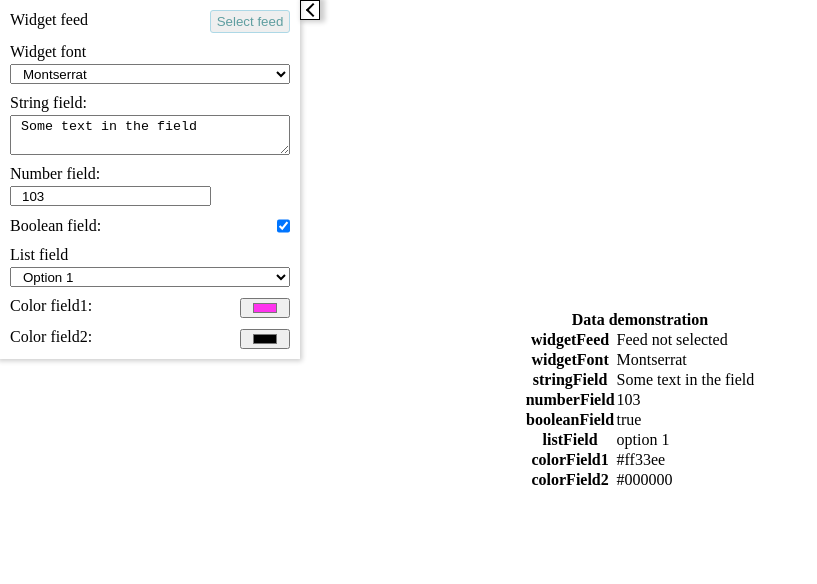
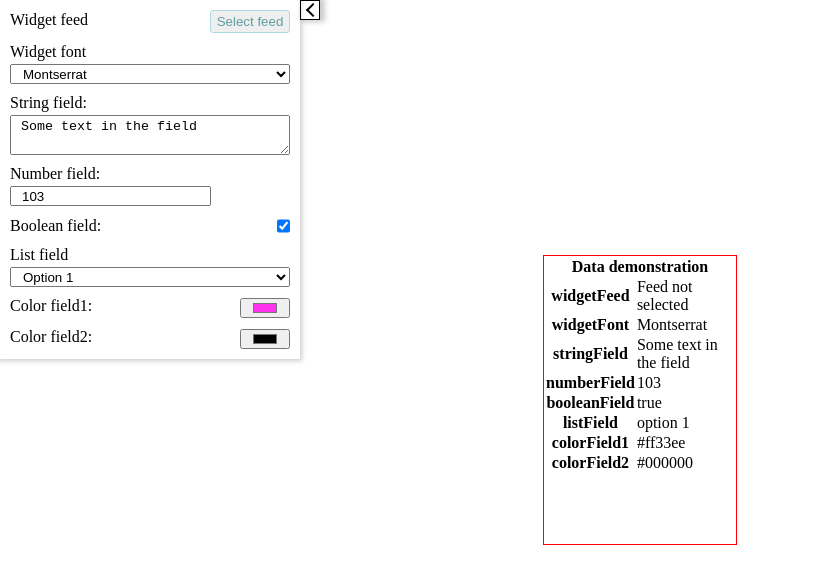
Before and after one commit to pavelarseyev/bg-gui-settings, a plain HTML site: page index.html in a window 1280 px wide. Shown: the whole page, without its empty margins (0-817 px from the left). Drawn offline with Linux system fonts and the light colour scheme.

Commit message:
added isLoadedPromiseField, fixed Widget.width and Widget.height writing

```diff
--- a/css/style.scss
+++ b/css/style.scss
@@ -7,3 +7,9 @@
     max-width: 1200px;
     margin: 0 auto;
 }
+
+.wrapper {
+    width: 15vw;
+    aspect-ratio: 1/1.5;
+    outline: 1px solid red;
+}
--- a/js/GUI-settings.js
+++ b/js/GUI-settings.js
@@ -40,14 +40,13 @@ export default class GUISettings {
     this.createMarkup(Widget);
     this.createStyles();
     this.addListeners(Widget);
-    this.setValues(Widget.properties);
-    this.setWrapperWidth(Widget);
-
+    this.setValues(Widget);
+    this.setWidgetWidth(Widget);
     callback();
   }
 
   /**
-   * Adds Widget.width, Widget.height, font.createFontFace(text), feed.load()
+   * Adds Widget.width, Widget.height, Widget.isLoadedPromise, font.createFontFace(text), feed.load()
    */
   addHiddenFields(Widget) {
     const defaults = {
@@ -62,6 +61,10 @@ export default class GUISettings {
     Object.defineProperty(Widget, 'height', {
       ...defaults,
       value: 0
+    });
+    Object.defineProperty(Widget, 'isLoadedPromise', {
+      ...defaults,
+      value: undefined
     });
 
 
@@ -632,7 +635,7 @@ export default class GUISettings {
     this.settingsHolder.prepend(style);
   }
 
-  setWrapperWidth(Widget) {
+  setWidgetWidth(Widget) {
     Widget.width = this.widgetWrapper.offsetWidth;
     Widget.height = this.widgetWrapper.offsetHeight;
   }
@@ -648,13 +651,16 @@ export default class GUISettings {
       this.settingsHolder.classList.toggle("hidden");
     });
 
-    window.addEventListener('resize', this.setWrapperWidth.bind(this));
+    window.addEventListener('resize', () => {
+      this.setWidgetWidth(Widget);
+    });
   }
 
   /**
    * @method Sets raw values to the Widget.properties object, font.id and feed.data
   */
-  setValues(widgetProperties) {
+  setValues(Widget) {
+    // set properties
     const inputs = this.settingsHolder.querySelectorAll('[name]');
     inputs.forEach(input => {
       const name = input.name;
@@ -673,13 +679,13 @@ export default class GUISettings {
 
       // rewrite font field value
       if (input.classList.contains(this.CLASSES.FONT_SELECT_MODIFIER)) {
-        widgetProperties[name].id = value;
+        Widget.properties[name].id = value;
       // rewrite feed field value
       } else if (type === 'radio') {
-        widgetProperties[name].data = value;
+        Widget.properties[name].data = value;
       // rewrite a field with a raw value
       } else {
-        widgetProperties[name] = value;
+        Widget.properties[name] = value;
       }
     });
   }
--- a/js/script.js
+++ b/js/script.js
@@ -32,8 +32,7 @@ new GUISettings(Widget, async () => {
 
   const feed = await Widget.properties.widgetFeed.load();
 
-  console.log('feed.data:', feed.data);
-  console.log('Widget.properties: ', Widget.properties);
+  console.log(Widget)
 }, {
   expanded: true,
   widgetWrapper: document.querySelector('.wrapper')
```
Also changed, not shown: css/style.css.
